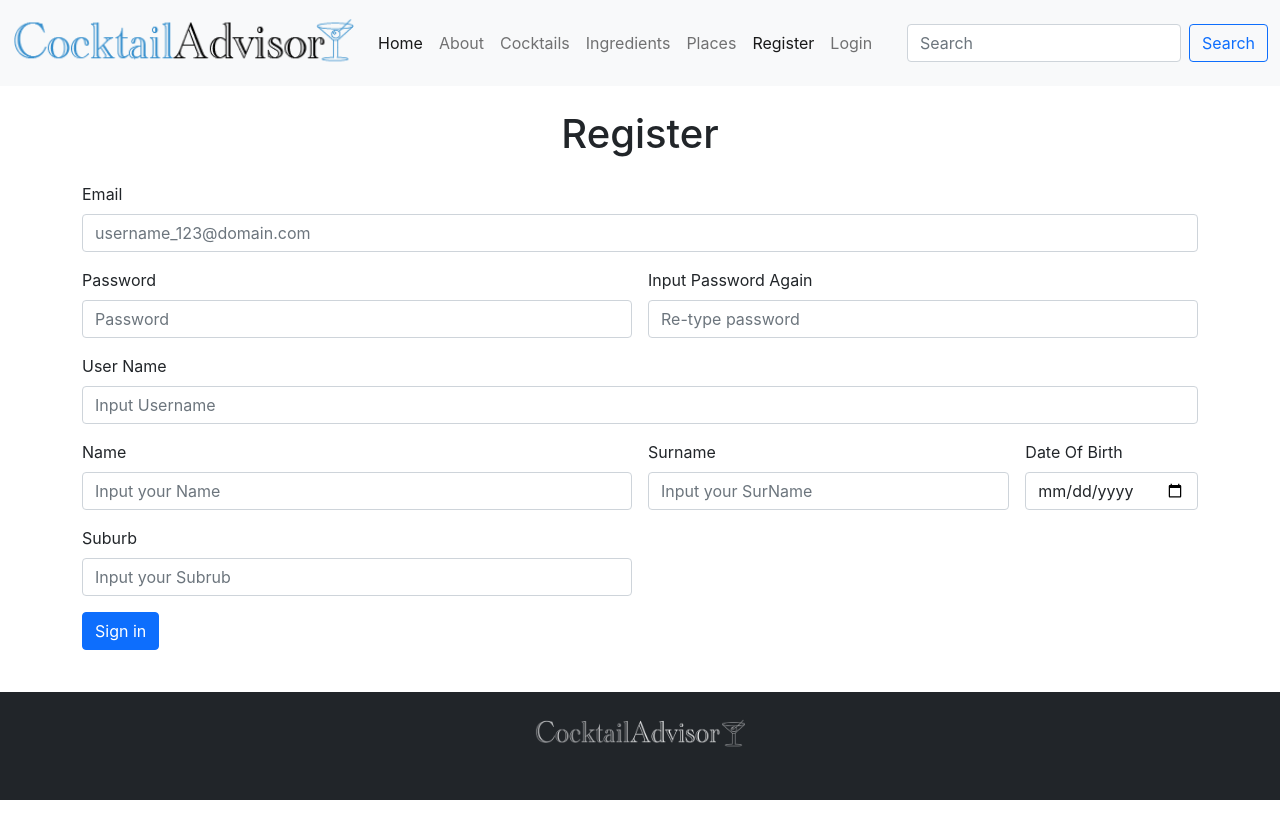
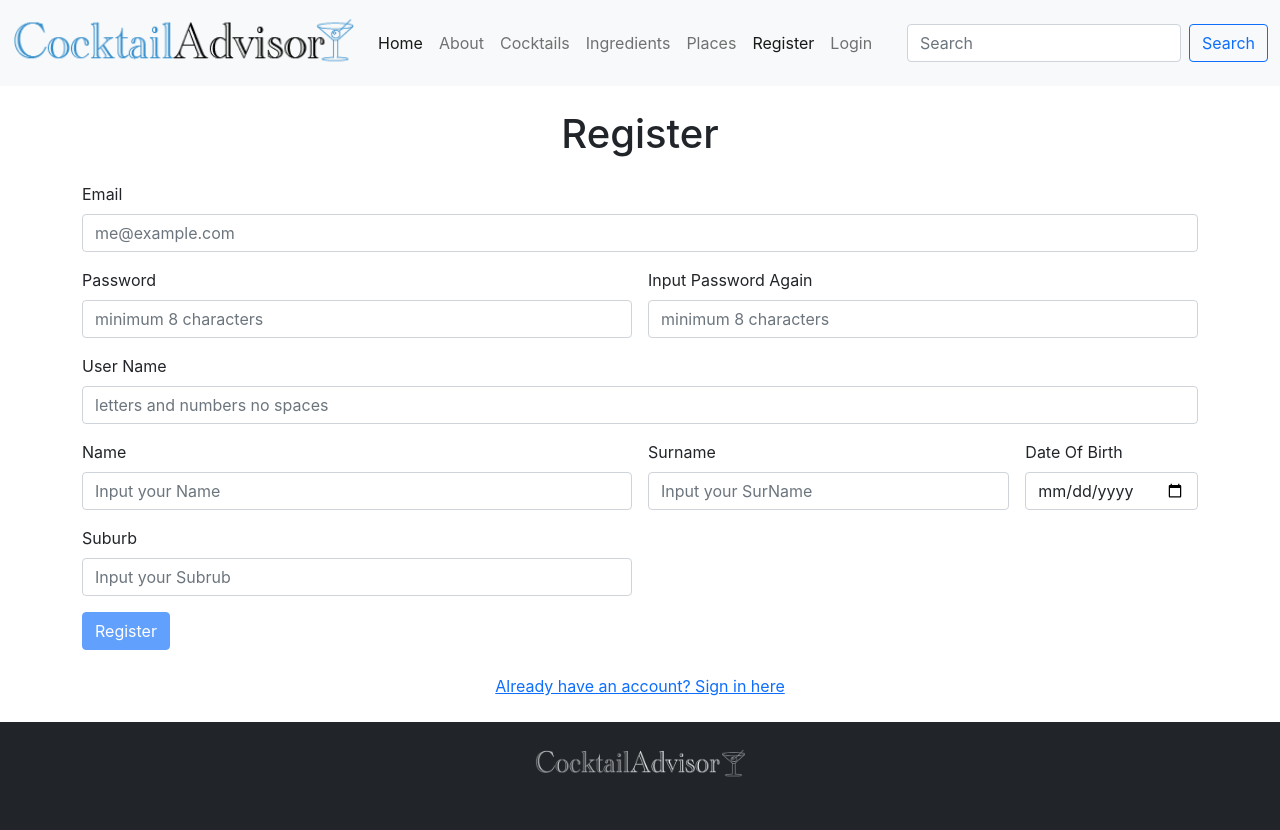
Before and after one commit to cehernandezco/CocktailAdvisor_AdvWeb_test, a React (Create React App) app: page /register in a window 1280 px wide. Before the commit the page ends 800 px from the top, so only its background shows below. Built offline with nearby package versions, Linux system fonts and the light colour scheme; no server answers; the database is empty.

Commit message:
Register email, password, username validation

```diff
--- a/src/Components/Register.js
+++ b/src/Components/Register.js
@@ -26,7 +26,7 @@ export function Register(props) {
         if (path !== undefined) {
             setReturnPath(path)
         }
-      },[ query ])
+    }, [query])
 
     useEffect(() => {
         if (validUserName && validEmail && validPassword) {
@@ -40,55 +40,165 @@ export function Register(props) {
     const submitHandler = (event) => {
         event.preventDefault()
         const data = new FormData(event.target)
-        props.handler(data.get('email'), data.get('password'), data.get('username'),data.get('name'))
+        props.handler(data.get('email'), data.get('password'), data.get('username'), data.get('name'))
+            .then((response) => {
+                if (response) {
+                    history.push((returnPath) ? '/' + returnPath : '/')
+                }
+            })
+    }
+
+    const validateUserName = (event) => {
+        const name = event.target.value
+        const validate = userNameValidator(name)
+        if (validate.valid === false) {
+            setUserNameErrors(validate.errors.join(', '))
+            setValidUserName(false)
+        }
+        else {
+            setValidUserName(true)
+        }
+
+    }
+
+    const validateEmail = (event) => {
+        const email = event.target.value
+        const validate = emailValidator(email)
+        if (validate.valid === false) {
+            setEmailErrors(validate.errors.join(', '))
+            setValidEmail(false)
+        }
+        else {
+            setValidEmail(true)
+        }
+    }
+
+    const validatePassword = (event) => {
+        const password = event.target.value
+        const validate = passwordValidator(password)
+        if (validate.valid === false) {
+            setPasswordErrors(validate.errors.join(', '))
+            setValidPassword(false)
+        }
+        else {
+            setValidPassword(true)
+        }
+    }
+
+    const validationClass = (mainClass, validState) => {
+        if (validState === true) {
+            return `${mainClass}  is-valid`
+        }
+        else if (validState === false) {
+            return `${mainClass}  is-invalid`
+        }
+        else {
+            return mainClass
+        }
     }
 
 
 
     return (
 
-        <form className="row g-3" id="register" onSubmit={ submitHandler }>
+        <form className="row g-3" id="register" onSubmit={submitHandler}>
             <h1>Register</h1>
+            {/* EMAIL */}
             <div className="col-12">
                 <label htmlFor="email" className="form-label">Email</label>
-                        <input type="email" className="form-control" id="email" name="email" placeholder="username_123@domain.com"/>
+                <input
+                    className={validationClass("form-control", validEmail)}
+                    type="email"
+                    name="email"
+                    id="email"
+                    onChange={validateEmail}
+                    placeholder="me@example.com"
+                />
+                <div className="invalid-feedback">{emailErrors}</div>
+                {/* <input type="email" className="form-control" id="email" name="email" placeholder="username_123@domain.com" /> */}
             </div>
+
+            {/* PASSWORD */}
             <div className="col-md-6">
                 <label htmlFor="password" className="form-label">Password</label>
-                        <input type="password" className="form-control" id="password" name="password" placeholder="Password"/>
+                <input
+                    className={validationClass("form-control", validPassword)}
+                    type="password"
+                    name="password"
+                    id="password"
+                    placeholder="minimum 8 characters"
+                    onChange={validatePassword}
+                />
+                <div className="invalid-feedback">{passwordErrors}</div>
+                {/* <input type="password" className="form-control" id="password" name="password" placeholder="Password" /> */}
             </div>
+
+            {/* INPUT AGAIN PASSWORD */}
             <div className="col-md-6">
                 <label htmlFor="inputAgainPassword" className="form-label">Input Password Again</label>
-                        <input type="password" className="form-control" id="inputAgainPassword" name="inputAgainPassword" placeholder="Re-type password"/>
+                <input
+                    className={validationClass("form-control", validPassword)}
+                    type="password"
+                    name="password"
+                    id="password"
+                    placeholder="minimum 8 characters"
+                    onChange={validatePassword}
+                />
+                <div className="invalid-feedback">{passwordErrors}</div>
+                {/* <input type="password" className="form-control" id="inputAgainPassword" name="inputAgainPassword" placeholder="Re-type password" /> */}
             </div>
+
+            {/* USERNAME */}
             <div className="col-12">
                 <label htmlFor="inputUserName" className="form-label">User Name</label>
-                        <input type="text" className="form-control" id="username" name="username" placeholder="Input Username"/>
+                <input
+                    className={validationClass("form-control", validUserName)}
+                    type="text"
+                    name="username"
+                    id="username"
+                    onChange={validateUserName}
+                    placeholder="letters and numbers no spaces"
+                />
+                <div className="invalid-feedback">{userNameErrors}</div>
+                {/* <input type="text" className="form-control" id="username" name="username" placeholder="Input Username" /> */}
             </div>
+
+            {/* NAME */}
             <div className="col-md-6">
                 <label htmlFor="inputName" className="form-label">Name</label>
-                        <input type="text" className="form-control" id="name" name="name" placeholder="Input your Name"/>
+                <input type="text" className="form-control" id="name" name="name" placeholder="Input your Name" />
             </div>
+
+            {/* SURNAME */}
             <div className="col-md-4">
                 <label htmlFor="inputSurname" className="form-label">Surname</label>
                 <input type="text" className="form-control" id="surname" name="surname" placeholder="Input your SurName" />
             </div>
+
+            {/* DOB */}
             <div className="col-md-2">
                 <label htmlFor="inputdob" className="form-label">Date Of Birth</label>
                 <input type="date" className="form-control" id="dob" name="dob" />
             </div>
+
+            {/* SUBURB */}
             <div className="col-12 col-md-6">
                 <label htmlFor="inputSuburb" className="form-label">Suburb</label>
                 <input type="text" className="form-control" id="suburb" name="suburb" placeholder="Input your Subrub" />
             </div>
 
-
+            {/* REGISTER BUTTON */}
             <div className="col-10">
-                        <button type="submit" className="btn btn-primary">Sign in</button>
+                <button type="submit"
+                    className="btn btn-primary flex-fill"
+                    disabled={(!validForm) ? true : false}>
+                    Register
+                </button>
+            </div>
+            <div className="my-4 text-center">
+                <Link to="login">Already have an account? Sign in here</Link>
             </div>
         </form>
-
-
     )
 
 }
```
Lines whose indentation alone changed are shown as unchanged.
